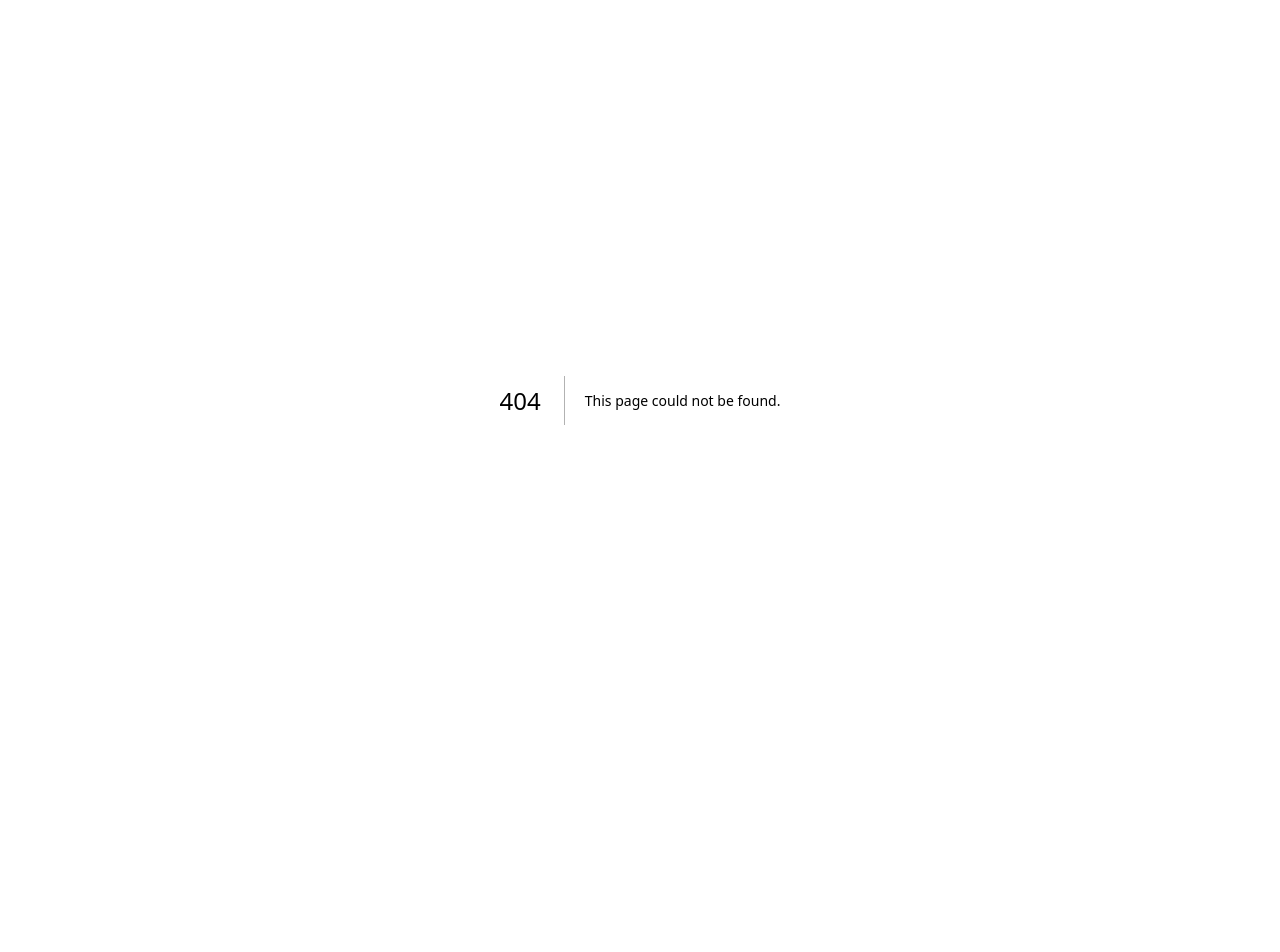
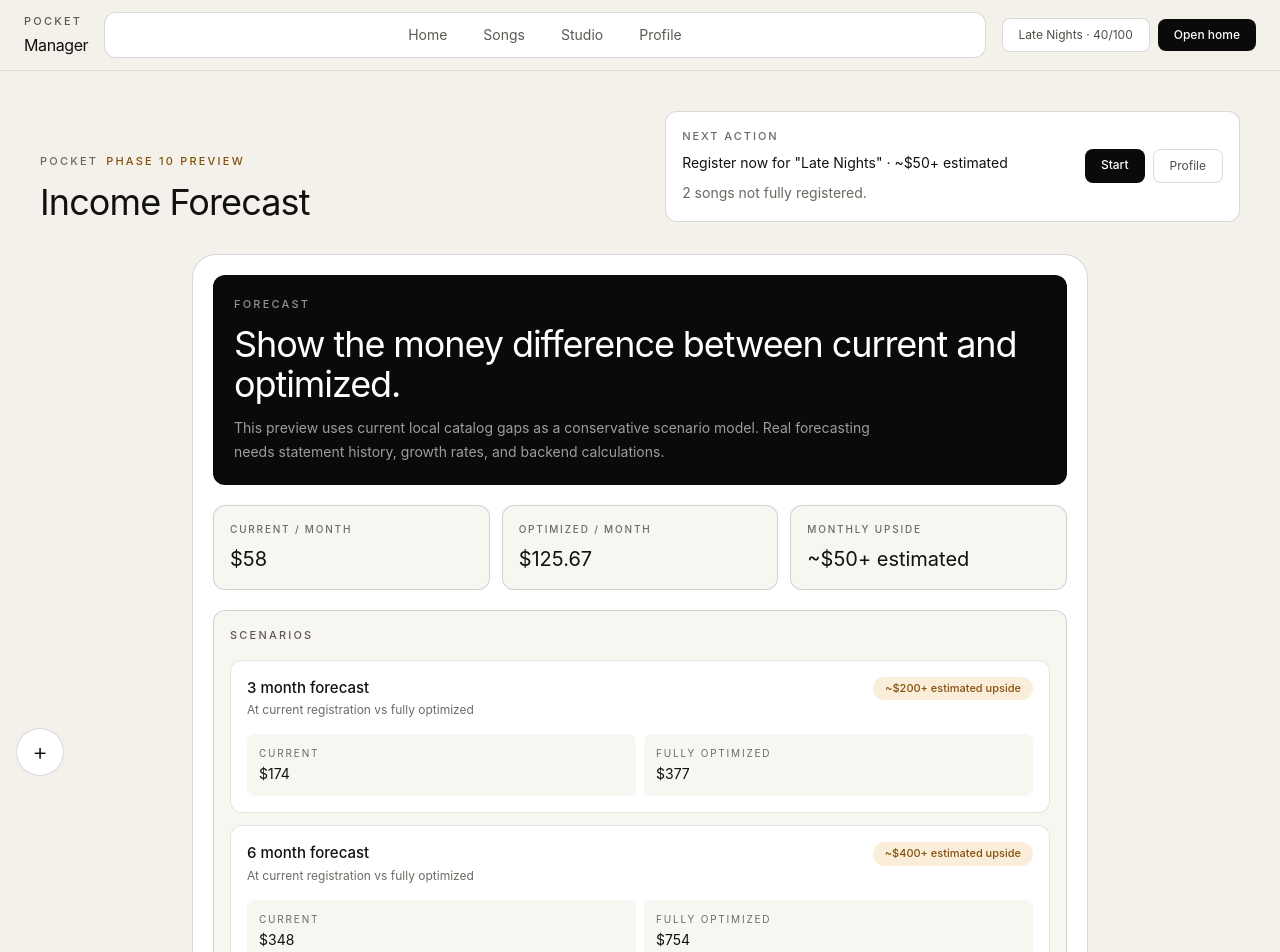
Before and after one commit to oogunbiyi22/pocket-manager, a Next.js app: page /forecast in a window 1280 px wide. Before the commit this address had no page. Shown: the top 952 px of the page. Before the commit the page ends 800 px from the top, so only its background shows below. Built offline with nearby package versions, Linux system fonts and the light colour scheme.

Commit message:
Add income forecast preview

```diff
--- a/src/app/contracts/page.tsx
+++ b/src/app/contracts/page.tsx
@@ -27,7 +27,7 @@ export default function ContractsPage() {
       <main className="mx-auto max-w-5xl rounded-[24px] border-[0.5px] border-black/15 bg-white p-5 text-[#111]">
         <section className="rounded-xl border-[0.5px] border-black/15 bg-[#0a0a0a] p-5 text-white">
           <div className="text-[11px] font-medium uppercase tracking-[0.2em] text-white/55">Legal awareness</div>
-          <h2 className="mt-3 text-4xl font-normal tracking-[-0.03em]">Spot clauses that deserve a real attorney's attention.</h2>
+          <h2 className="mt-3 text-4xl font-normal tracking-[-0.03em]">Spot clauses that deserve a real attorney attention.</h2>
           <p className="mt-3 max-w-2xl text-sm leading-6 text-white/60">
             This prototype uses simple local rule checks. V5 contract scanning with Claude and PDF upload is not implemented yet.
           </p>
--- a/src/app/financial/page.tsx
+++ b/src/app/financial/page.tsx
@@ -124,6 +124,9 @@ export default function FinancialPage() {
           <Link href="/statements" className="ml-2 mt-3 inline-flex rounded-lg border-[0.5px] border-black/15 px-4 py-2 text-sm text-[#111]">
             Read statement
           </Link>
+          <Link href="/forecast" className="ml-2 mt-3 inline-flex rounded-lg border-[0.5px] border-black/15 px-4 py-2 text-sm text-[#111]">
+            Forecast income
+          </Link>
         </section>
 
         <section className="mt-5 rounded-xl border-[0.5px] border-[#faeeda] bg-[#faeeda] p-4 text-sm leading-6 text-[#854f0b]">
--- /dev/null
+++ b/src/app/forecast/page.tsx
@@ -0,0 +1,89 @@
+"use client";
+
+import Link from "next/link";
+import { AppShell } from "@/components/app-shell";
+import { usePocket } from "@/components/pocket-provider";
+import { formatGapEstimate, formatMoney, getSongConfirmedIncome, getSongEstimatedGap } from "@/lib/backstage-data";
+
+const periods = [3, 6, 12];
+
+export default function ForecastPage() {
+  const { songs } = usePocket();
+  const confirmedQuarter = songs.reduce((total, song) => total + getSongConfirmedIncome(song), 0);
+  const gapQuarter = songs.reduce((total, song) => total + getSongEstimatedGap(song), 0);
+  const currentMonthly = confirmedQuarter / 3;
+  const optimizedMonthly = (confirmedQuarter + gapQuarter) / 3;
+  const upsideMonthly = optimizedMonthly - currentMonthly;
+
+  return (
+    <AppShell title="Income Forecast" eyebrow="Phase 10 preview">
+      <main className="mx-auto max-w-4xl rounded-[24px] border-[0.5px] border-black/15 bg-white p-5 text-[#111]">
+        <section className="rounded-xl border-[0.5px] border-black/15 bg-[#0a0a0a] p-5 text-white">
+          <div className="text-[11px] font-medium uppercase tracking-[0.2em] text-white/55">Forecast</div>
+          <h2 className="mt-3 text-4xl font-normal tracking-[-0.03em]">Show the money difference between current and optimized.</h2>
+          <p className="mt-3 max-w-2xl text-sm leading-6 text-white/60">
+            This preview uses current local catalog gaps as a conservative scenario model. Real forecasting needs statement history, growth rates, and backend calculations.
+          </p>
+        </section>
+
+        <section className="mt-5 grid gap-3 sm:grid-cols-3">
+          <Metric label="Current / month" value={formatMoney(currentMonthly)} />
+          <Metric label="Optimized / month" value={formatMoney(optimizedMonthly)} />
+          <Metric label="Monthly upside" value={formatGapEstimate(upsideMonthly)} />
+        </section>
+
+        <section className="mt-5 rounded-xl border-[0.5px] border-black/15 bg-[#f8f6f1] p-4">
+          <div className="text-[11px] font-medium uppercase tracking-[0.2em] text-[#5d5a54]">Scenarios</div>
+          <div className="mt-4 space-y-3">
+            {periods.map((months) => {
+              const current = currentMonthly * months;
+              const optimized = optimizedMonthly * months;
+              const upside = optimized - current;
+
+              return (
+                <div key={months} className="rounded-xl border-[0.5px] border-black/10 bg-white p-4 text-sm">
+                  <div className="flex items-start justify-between gap-3">
+                    <div>
+                      <div className="text-[15px] font-medium text-[#111]">{months} month forecast</div>
+                      <div className="mt-1 text-xs text-[#6b6b65]">At current registration vs fully optimized</div>
+                    </div>
+                    <span className="rounded-full bg-[#faeeda] px-3 py-1 text-[11px] font-medium text-[#854f0b]">
+                      {formatGapEstimate(upside)} upside
+                    </span>
+                  </div>
+                  <div className="mt-4 grid gap-2 sm:grid-cols-2">
+                    <div className="rounded-lg bg-[#f8f6f1] px-3 py-3">
+                      <div className="text-[10px] uppercase tracking-[0.18em] text-[#6b6b65]">Current</div>
+                      <div className="mt-1 text-[#111]">{formatMoney(current)}</div>
+                    </div>
+                    <div className="rounded-lg bg-[#f8f6f1] px-3 py-3">
+                      <div className="text-[10px] uppercase tracking-[0.18em] text-[#6b6b65]">Fully optimized</div>
+                      <div className="mt-1 text-[#111]">{formatMoney(optimized)}</div>
+                    </div>
+                  </div>
+                </div>
+              );
+            })}
+          </div>
+        </section>
+
+        <section className="mt-5 rounded-xl border-[0.5px] border-[#faeeda] bg-[#faeeda] p-4 text-sm leading-6 text-[#854f0b]">
+          Forecasts are directional prototype estimates. Connect real statements and platform data before treating this as financial planning.
+        </section>
+
+        <Link href="/actions" className="mt-5 inline-flex rounded-lg bg-[#0a0a0a] px-4 py-2 text-sm text-white">
+          Close the gaps
+        </Link>
+      </main>
+    </AppShell>
+  );
+}
+
+function Metric({ label, value }: { label: string; value: string }) {
+  return (
+    <div className="rounded-xl border-[0.5px] border-black/15 bg-[#f8f6f1] p-4">
+      <div className="text-[10px] font-medium uppercase tracking-[0.18em] text-[#6b6b65]">{label}</div>
+      <div className="mt-2 text-xl font-normal text-[#111]">{value}</div>
+    </div>
+  );
+}
--- a/src/app/settings/page.tsx
+++ b/src/app/settings/page.tsx
@@ -138,6 +138,16 @@ export default function SettingsPage() {
         </section>
 
         <section className="mt-5 rounded-xl border-[0.5px] border-black/15 bg-[#f8f6f1] p-4">
+          <div className="text-[11px] font-medium uppercase tracking-[0.2em] text-[#5d5a54]">Income Forecast</div>
+          <p className="mt-3 text-sm leading-6 text-[#514d47]">
+            Compare current registration income against the fully optimized catalog scenario for 3, 6, and 12 months.
+          </p>
+          <Link href="/forecast" className="mt-4 inline-flex rounded-lg bg-[#0a0a0a] px-4 py-2 text-sm text-white">
+            Open forecast
+          </Link>
+        </section>
+
+        <section className="mt-5 rounded-xl border-[0.5px] border-black/15 bg-[#f8f6f1] p-4">
           <div className="text-[11px] font-medium uppercase tracking-[0.2em] text-[#5d5a54]">Subscription</div>
           <p className="mt-3 text-sm leading-6 text-[#514d47]">
             Free tier tracks up to 3 songs, shows gap ranges, and gives one next action at a time. Pro unlocks exact estimates, unlimited songs, full queue, Release Radar, statements, split sheets, and exports.
```
